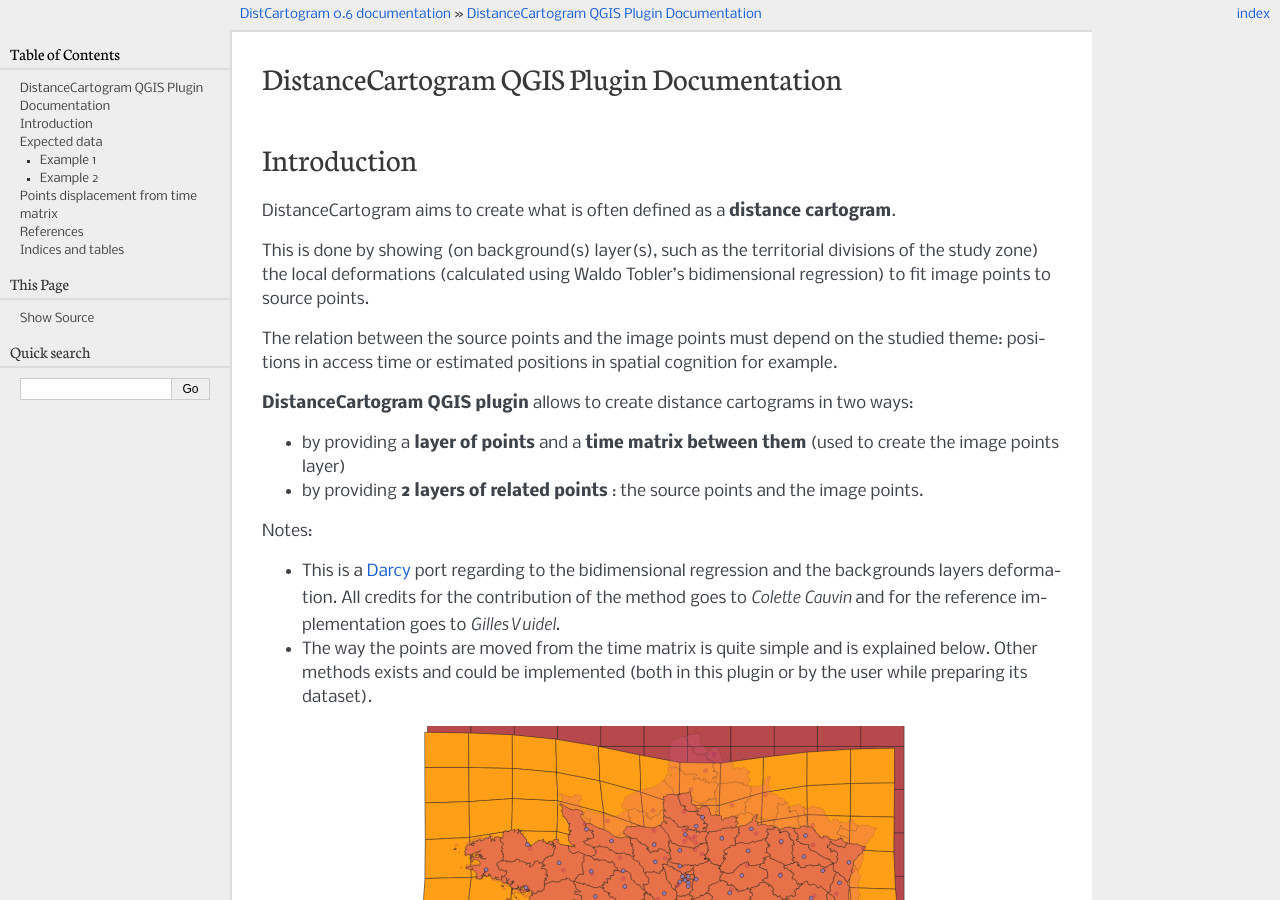
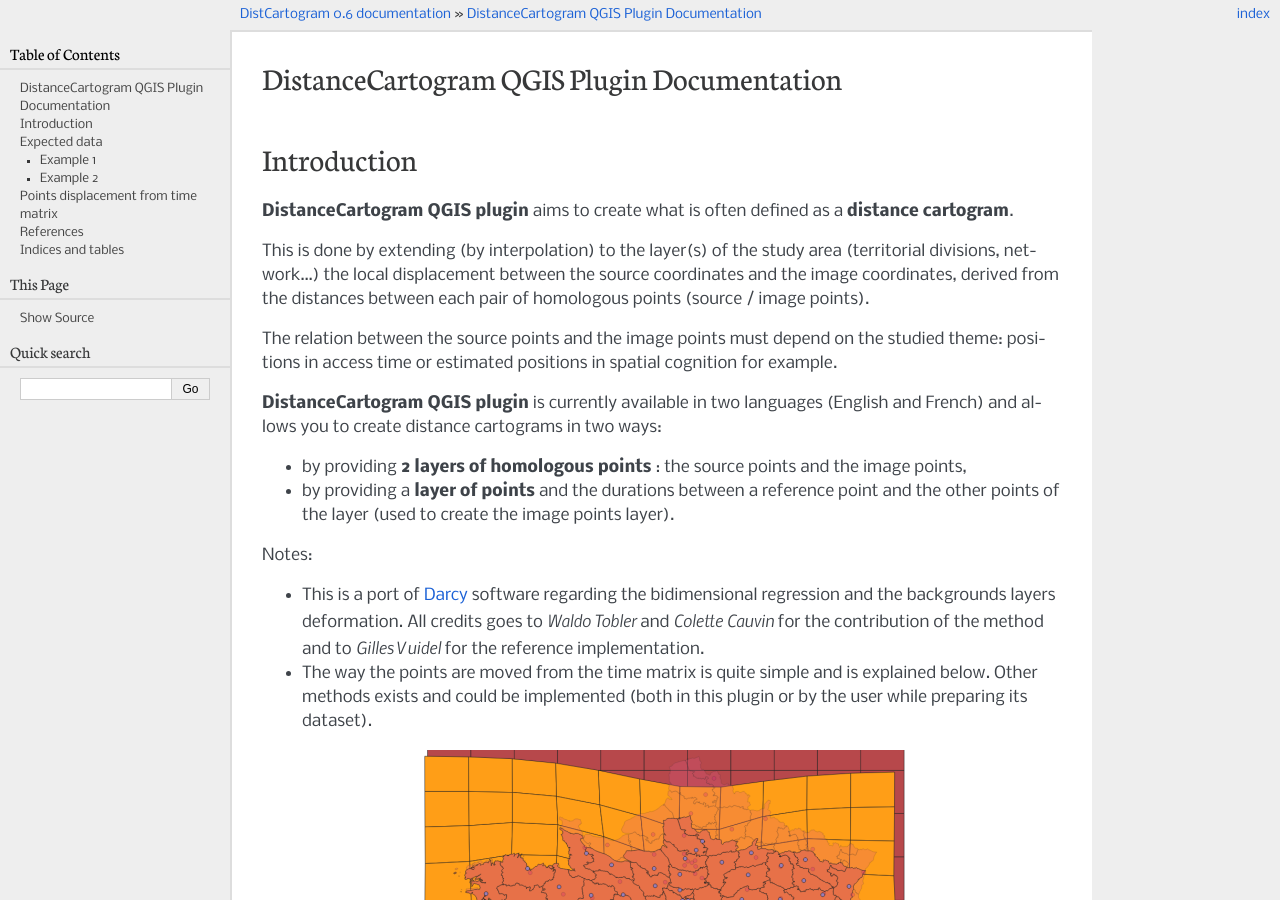
Before and after one commit to mthh/QgisDistanceCartogramPlugin, a Sphinx documentation site: the page built from help/source/index.rst, in a window 1280 px wide and 900 px high. Built offline with Sphinx 7.4.7, drawn with Linux system fonts in a browser that asks for light colours; formulas are drawn with MathJax 3; some of the changed text lies outside the part shown.

```diff
--- a/help/source/index.rst
+++ b/help/source/index.rst
@@ -13,21 +13,24 @@ DistanceCartogram QGIS Plugin Documentation
 
 Introduction
 =================
-DistanceCartogram aims to create what is often defined as a **distance cartogram**.
 
-This is done by showing (on background(s) layer(s), such as the territorial divisions of the study zone) the local
-deformations (calculated using Waldo Tobler's bidimensional regression) to fit image points to source points.
+**DistanceCartogram QGIS plugin** aims to create what is often defined as a **distance cartogram**.
+
+This is done by extending (by interpolation) to the layer(s) of the study area (territorial divisions, network...) the
+local displacement between the source coordinates and the image coordinates, derived from the distances between each pair
+of homologous points (source / image points).
 
 The relation between the source points and the image points must depend on the studied theme: positions in access time or estimated positions in spatial cognition for example.
 
-**DistanceCartogram QGIS plugin** allows to create distance cartograms in two ways:
+**DistanceCartogram QGIS plugin** is currently available in two languages (English and French) and allows you to create distance cartograms in two ways:
 
-* by providing a **layer of points** and a **time matrix between them** (used to create the image points layer)
-* by providing **2 layers of related points** : the source points and the image points.
+* by providing **2 layers of homologous points** : the source points and the image points,
+* by providing a **layer of points** and the durations between a reference point and the other points of the layer (used to create the image points layer).
+
 
 Notes:
 
-* This is a Darcy_ port regarding to the bidimensional regression and the backgrounds layers deformation. All credits for the contribution of the method goes to *Colette Cauvin* and for the reference implementation goes to *Gilles Vuidel*.
+* This is a port of Darcy_ software regarding the bidimensional regression and the backgrounds layers deformation. All credits goes to *Waldo Tobler* and *Colette Cauvin* for the contribution of the method and to *Gilles Vuidel* for the reference implementation.
 * The way the points are moved from the time matrix is quite simple and is explained below. Other methods exists and could be implemented (both in this plugin or by the user while preparing its dataset).
 
 
@@ -83,7 +86,7 @@ Points displacement from time matrix
 =========================================
 
 The method we propose allows the use of a travel time matrix to move the points of the dataset around a reference point (whose location will remain unchanged).
-The calculation for calculating the new position of the points is done in several steps:
+The calculation of the new position of the points is done in several steps:
 
 * Calculation of the Euclidean distance between the reference point (*labeled* **64445** *in our example*) and each of the other points.
 * Use of travel times and this distance to calculate a speed between the reference point and each of the other points
```
Also changed, not shown: README.md (+11 -7 lines).
